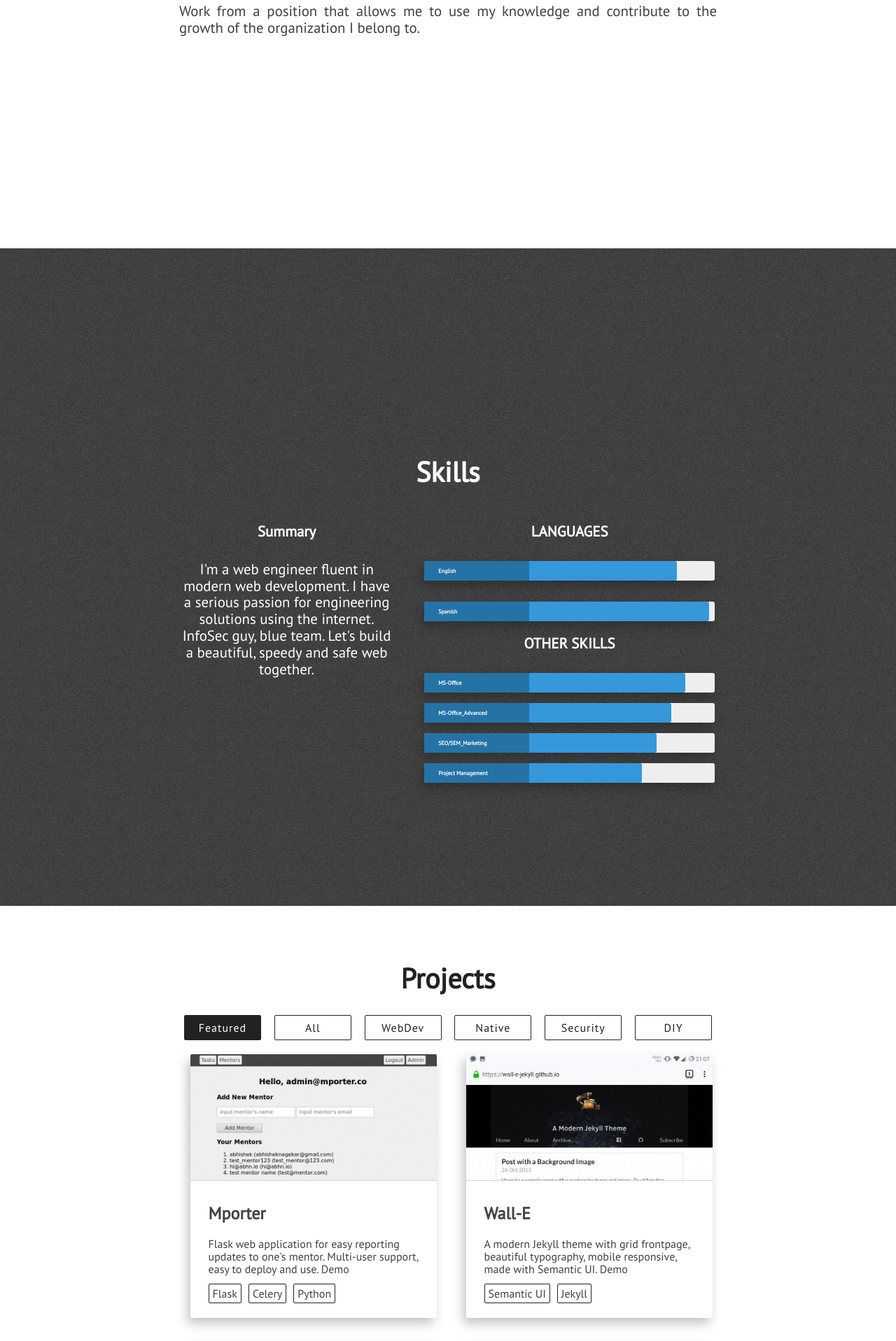
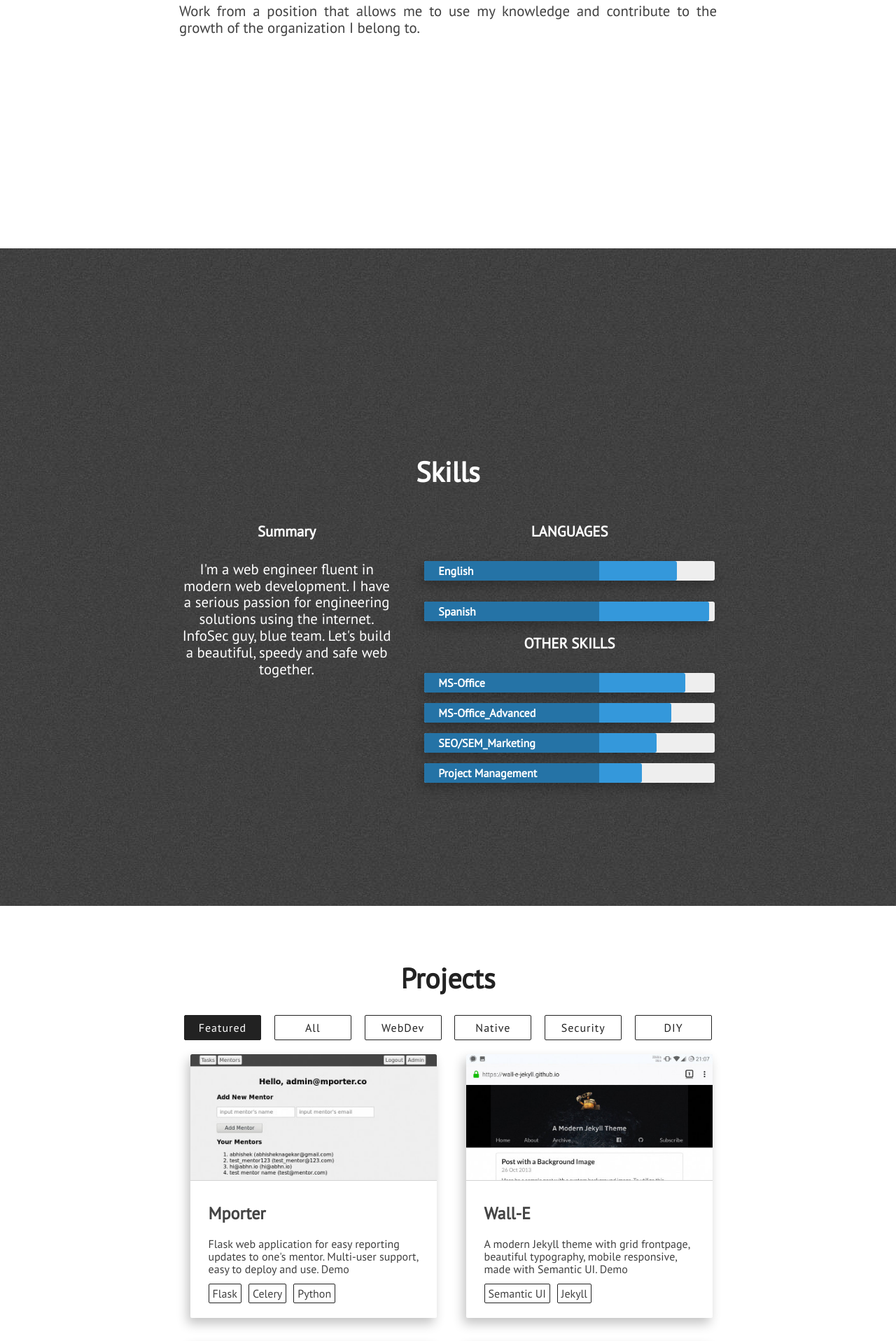
Before and after one commit to wascarleonel/portfolio, a Jekyll site: the page built from index.html, in a window 1280 px wide. Shown: the part 1605-3522 px from the top of the page at 70% size. Built offline with Jekyll 4.4.1, drawn with Linux system fonts in a browser that asks for light colours; nearby versions of some CDN libraries.

Commit message:
Update progress.css

```diff
--- a/assets/css/progress.css
+++ b/assets/css/progress.css
@@ -26,9 +26,9 @@
 	position:absolute;
 	top:0;
 	left:0;
-  width:150px;
+  width:250px;
 	font-weight:bold;
-	font-size:8px;
+	font-size:10x;
 	color:#ffffff;
 	background:#6adcfa;
 	-webkit-border-top-left-radius:3px;
```
